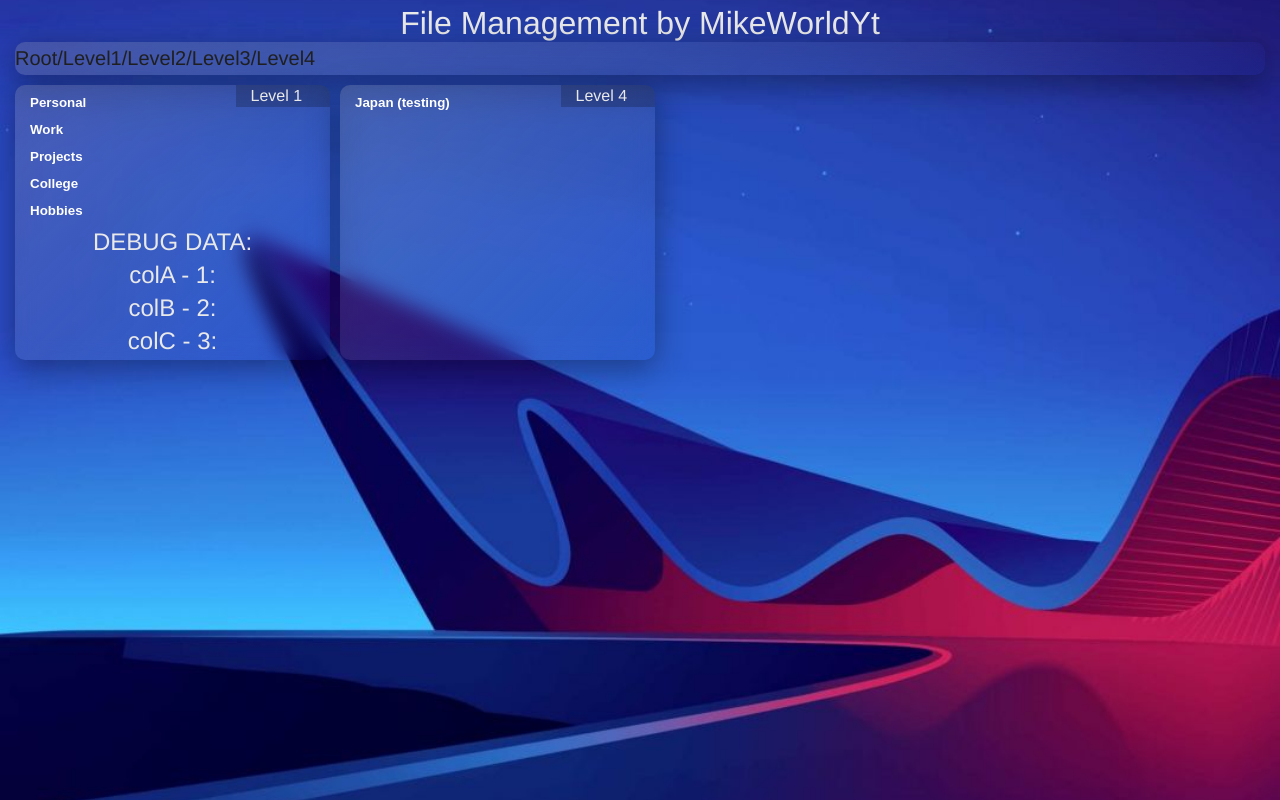
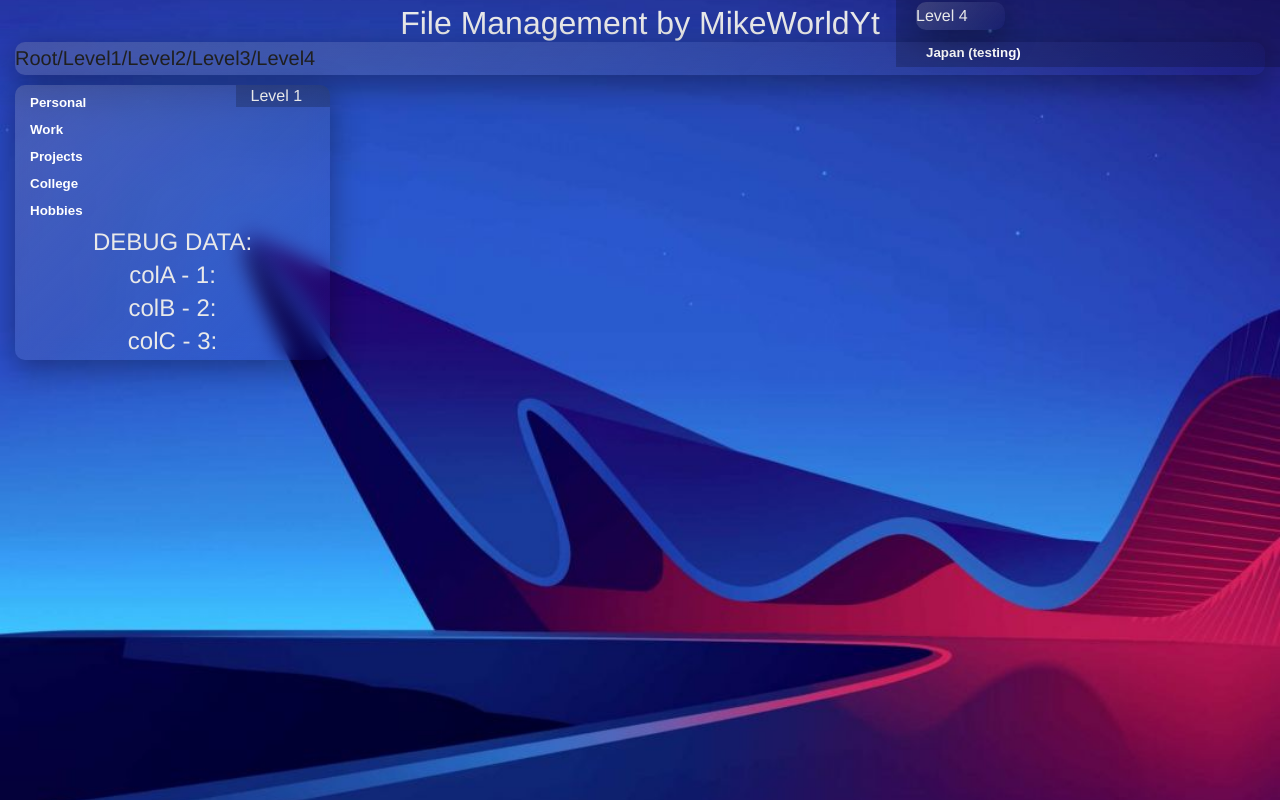
Before and after one commit to MikeWorldYt/Directory-react, a React (Vite) app: page / in a window 1280 px wide. Built offline with nearby package versions, Linux system fonts and the light colour scheme.

Commit message:
component content

```diff
--- a/src/components/column4.jsx
+++ b/src/components/column4.jsx
@@ -11,8 +11,8 @@ export default function Container4(props) {
   return (
     <>
       {hasData && (
+      <div className='col-h'>
         <div className='container level' > {/* id={`level${props.colC}`} */}
-            <div className='col-h'>
             <h4> Level 4 {/*{props.colC}*/}</h4>
           </div>
           <ul>
```
Lines whose indentation alone changed are shown as unchanged.
